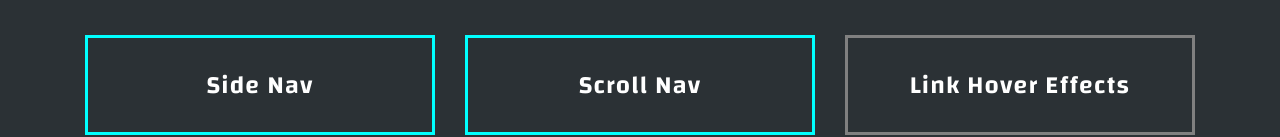
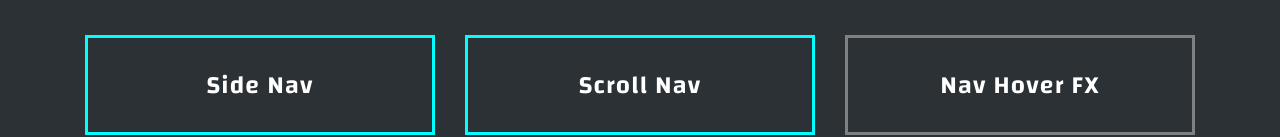
Before and after one commit to eesa94/react-features, a React (Create React App) app: page / in a window 1280 px wide. Shown: the part 815-952 px from the top of the page. Built offline with nearby package versions, Linux system fonts and the light colour scheme.

Commit message:
change file structure for features

```diff
--- a/src/App.js
+++ b/src/App.js
@@ -5,8 +5,9 @@ import ScrollToTop from './Components/ScrollToTop';
 import Home from './Components/Home/Home';
 import PathOne from './Components/Paths/PathOne';
 import PathTwo from './Components/Paths/PathTwo';
-import FeatureOne from './Components/Features/FeatureOne/FeatureOne';
-import FeatureTwo from './Components/Features/FeatureTwo/FeatureTwo';
+import FeatureOne from './Components/Features/1.FeatureOne/FeatureOne';
+import FeatureTwo from './Components/Features/2.FeatureTwo/FeatureTwo';
+import FeatureThree from './Components/Features/3.FeatureThree/FeatureThree';
 
 
 
@@ -22,6 +23,7 @@ class App extends Component {
                 <Route path="/pathtwo" component={PathTwo} />
                 <Route path="/feature-1" component={FeatureOne} />
                 <Route path="/feature-2" component={FeatureTwo} />
+                <Route path="/feature-3" component={FeatureThree} />
               </Switch>
             </div>
           </ScrollToTop>
--- a/src/Components/Features/FeatureOne/FeatureOne.js
+++ b/src/Components/Features/1.FeatureOne/FeatureOne.js
@@ -1,7 +1,7 @@
 import React from 'react';
 import '../Features.css';
 import FeaturesMaster from '../FeaturesMaster';
-import SideNav from './SideNav/SideNav';
+import SideNav from './SideNav';
 
 
 const FeatureOne = () => {
--- a/src/Components/Features/FeatureTwo/FeatureTwo.js
+++ b/src/Components/Features/2.FeatureTwo/FeatureTwo.js
@@ -1,7 +1,7 @@
 import React from 'react';
 import '../Features.css';
 import FeaturesMaster from '../FeaturesMaster';
-import ScrollNav from './ScrollNav/ScrollNav';
+import ScrollNav from './ScrollNav';
 
 
 const FeatureTwo = () => {
--- /dev/null
+++ b/src/Components/Features/3.FeatureThree/FeatureThree.js
@@ -0,0 +1,18 @@
+import React from 'react';
+import '../Features.css';
+import FeaturesMaster from '../FeaturesMaster';
+
+
+const FeatureThree = () => {
+  return (
+    <div className="container featureContainer">
+      <FeaturesMaster featureName={'Hover FX'} />
+      <div className="row">
+        <div className="col-lg-4 text-center">
+        </div>
+      </div>
+    </div>
+  )
+}
+
+export default FeatureThree
--- a/src/Components/Home/Home.js
+++ b/src/Components/Home/Home.js
@@ -12,7 +12,7 @@ class Home extends Component {
             features: [
                 {name: 'Side Nav', status: true},
                 {name: 'Scroll Nav', status: true},
-                {name: 'Link Hover Effects', status: false},
+                {name: 'Nav Hover FX', status: false},
                 {name: 'Parallax Hero', status: false},
                 {name: 'Parallax Elements', status: false}
             ],
```
Also changed, not shown: src/Components/Features/1.FeatureOne/SideNav.css (renamed from src/Components/Features/FeatureOne/SideNav/SideNav.css), src/Components/Features/1.FeatureOne/SideNav.js (renamed from src/Components/Features/FeatureOne/SideNav/SideNav.js), src/Components/Features/1.FeatureOne/SideNavLink.js (renamed from src/Components/Features/FeatureOne/SideNav/SideNavLink.js), src/Components/Features/2.FeatureTwo/ScrollNav.css (renamed from src/Components/Features/FeatureTwo/ScrollNav/scrollNav.css), src/Components/Features/2.FeatureTwo/ScrollNav.js (renamed from src/Components/Features/FeatureTwo/ScrollNav/ScrollNav.js), src/Components/Features/2.FeatureTwo/Stirrd_Brandmark_Black_RGB_crop.png (renamed from src/Components/Features/FeatureTwo/ScrollNav/Stirrd_Brandmark_Black_RGB_crop.png), src/Components/Features/2.FeatureTwo/Stirrd_Brandmark_White_RGB_crop.png (renamed from src/Components/Features/FeatureTwo/ScrollNav/Stirrd_Brandmark_White_RGB_crop.png).
